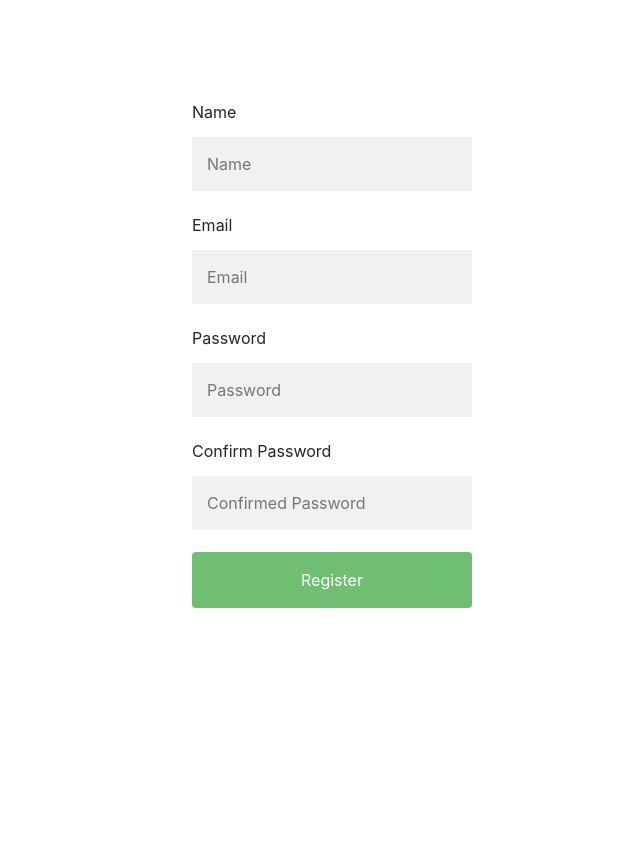
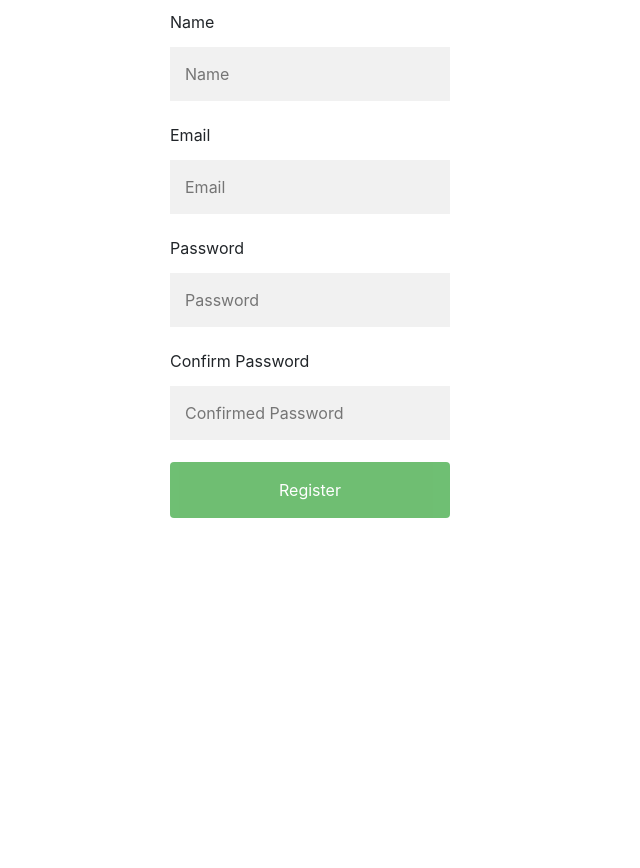
Before and after one commit to fiskrt/Shop, a Flask app: page /signup in a window 1280 px wide. Shown: the part 56-924 px from the top of the page, without its empty margins (330-970 px from the left). After the commit the page ends 574 px from the top, so only its background shows below. Run offline with Flask 2, Linux system fonts and the light colour scheme; parts of the project's set-up code (start-up, migrations or seed data) failed here and were passed over; some libraries are stand-ins or nearby versions.

Commit message:
centered css

```diff
--- a/static/adminpage.css
+++ b/static/adminpage.css
@@ -12,6 +12,7 @@
   max-width: 300px;
   padding: 10px;
   background-color: white;
+  margin: auto;
 }
 
 /* Set a style for the submit/login button */
--- a/static/registerCenter.css
+++ b/static/registerCenter.css
@@ -3,8 +3,7 @@
 .form-container {
     margin-top: 7%;
     margin-bottom: 20%;
-    margin-left: 40%;
-
+    margin: auto;
     max-width: 300px;
     padding: 10px;
     background-color: white;
```
